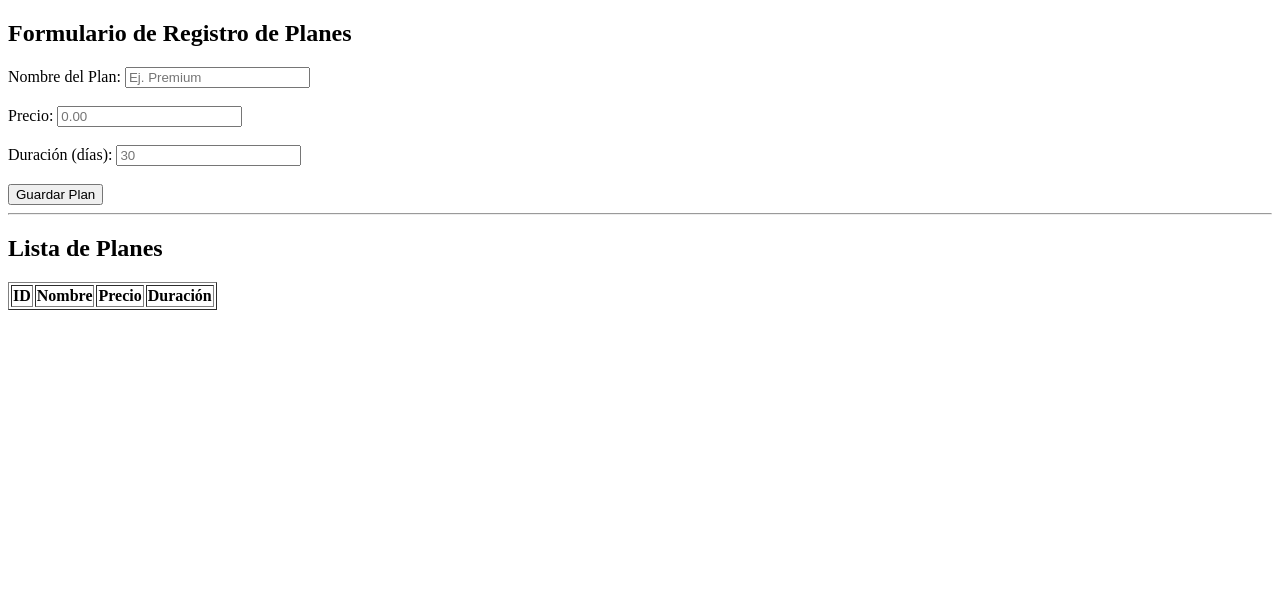
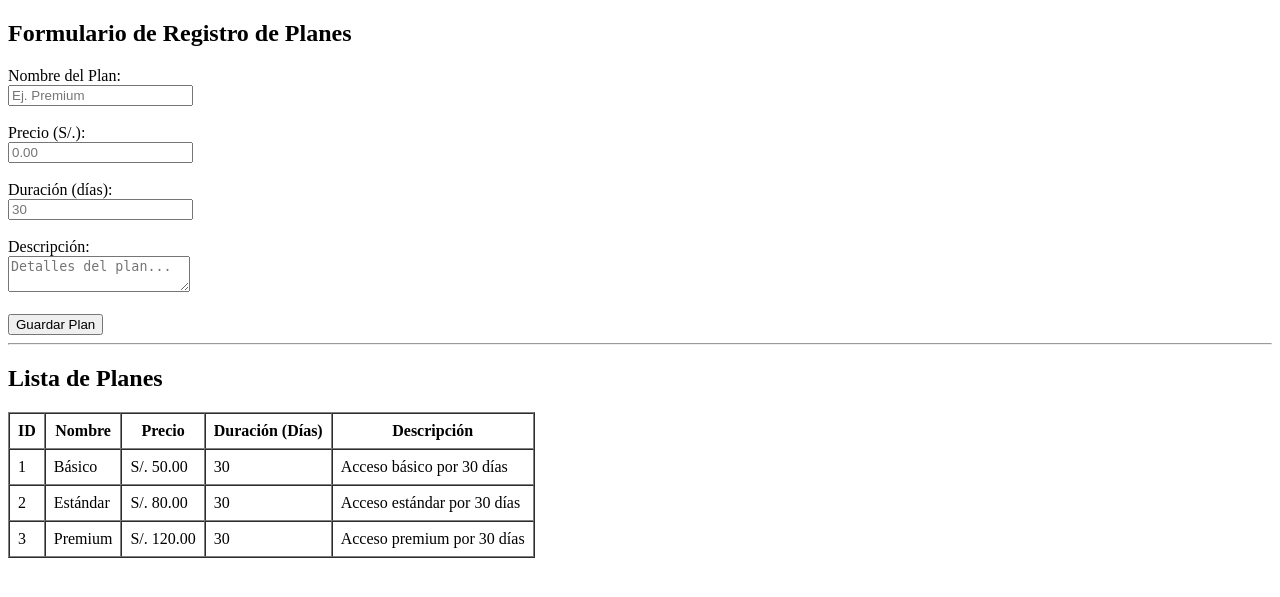
Before and after one commit to jherson199611/Proyecto_Gimnasio, a PHP site: page / in a window 1280 px wide. Shown: the top 597 px of the page. Run offline with PHP 8.4, Linux system fonts and the light colour scheme; data comes from the database, SQL or seed files in the repository; lists and menus that the app fills with data are empty.

Commit message:
Se agrega modulo de planes y membresias con conexion PDO

```diff
--- a/planes/index.php
+++ b/planes/index.php
@@ -1,3 +1,35 @@
+<?php
+require_once __DIR__ . '/plan.php';
+
+$mensaje = "";
+$planObj = new Plan();
+
+// Procesar el formulario cuando se envía por POST
+if ($_SERVER['REQUEST_METHOD'] === 'POST') {
+    $nombre        = trim($_POST['nombre'] ?? '');
+    $precio        = trim($_POST['precio'] ?? '');
+    $duracion_dias = trim($_POST['duracion_dias'] ?? '');
+    $descripcion   = trim($_POST['descripcion'] ?? '');
+
+    if (!empty($nombre) && !empty($precio) && !empty($duracion_dias)) {
+        try {
+            $resultado = $planObj->registrar($nombre, $precio, $duracion_dias, $descripcion);
+            if ($resultado) {
+                $mensaje = "<p style='color: green;'>¡Plan registrado exitosamente!</p>";
+            } else {
+                $mensaje = "<p style='color: red;'>Error al registrar el plan.</p>";
+            }
+        } catch (PDOException $e) {
+            $mensaje = "<p style='color: red;'>Error: El nombre del plan ya existe o los datos son inválidos.</p>";
+        }
+    } else {
+        $mensaje = "<p style='color: red;'>Por favor, completa los campos obligatorios.</p>";
+    }
+}
+
+// Obtener la lista actual de planes
+$planes = $planObj->consultar();
+?>
 <!DOCTYPE html>
 <html lang="es">
 <head>
@@ -6,15 +38,21 @@
 </head>
 <body>
     <h2>Formulario de Registro de Planes</h2>
+
+    <?= $mensaje ?>
+
     <form action="" method="POST">
-        <label>Nombre del Plan:</label>
-        <input type="text" name="nombre" placeholder="Ej. Premium"><br><br>
+        <label>Nombre del Plan:</label><br>
+        <input type="text" name="nombre" placeholder="Ej. Premium" required><br><br>
 
-        <label>Precio:</label>
-        <input type="number" name="precio" placeholder="0.00"><br><br>
+        <label>Precio (S/.):</label><br>
+        <input type="number" step="0.01" name="precio" placeholder="0.00" required><br><br>
 
-        <label>Duración (días):</label>
-        <input type="number" name="duracion" placeholder="30"><br><br>
+        <label>Duración (días):</label><br>
+        <input type="number" name="duracion_dias" placeholder="30" required><br><br>
+
+        <label>Descripción:</label><br>
+        <textarea name="descripcion" placeholder="Detalles del plan..."></textarea><br><br>
 
         <button type="submit">Guardar Plan</button>
     </form>
@@ -22,13 +60,33 @@
     <hr>
 
     <h2>Lista de Planes</h2>
-    <table border="1">
-        <tr>
-            <th>ID</th>
-            <th>Nombre</th>
-            <th>Precio</th>
-            <th>Duración</th>
-        </tr>
+    <table border="1" cellpadding="8" cellspacing="0">
+        <thead>
+            <tr>
+                <th>ID</th>
+                <th>Nombre</th>
+                <th>Precio</th>
+                <th>Duración (Días)</th>
+                <th>Descripción</th>
+            </tr>
+        </thead>
+        <tbody>
+            <?php if (empty($planes)): ?>
+                <tr>
+                    <td colspan="5" style="text-align: center;">No hay planes registrados todavía.</td>
+                </tr>
+            <?php else: ?>
+                <?php foreach ($planes as $plan): ?>
+                    <tr>
+                        <td><?= htmlspecialchars($plan['id']) ?></td>
+                        <td><?= htmlspecialchars($plan['nombre']) ?></td>
+                        <td>S/. <?= number_format($plan['precio'], 2) ?></td>
+                        <td><?= htmlspecialchars($plan['duracion_dias']) ?></td>
+                        <td><?= htmlspecialchars($plan['descripcion']) ?></td>
+                    </tr>
+                <?php endforeach; ?>
+            <?php endif; ?>
+        </tbody>
     </table>
 </body>
 </html>
--- a/planes/plan.php
+++ b/planes/plan.php
@@ -6,38 +6,40 @@ class Plan {
 
     public function __construct() {
         $conexion = new Conexion();
-        $this->db = $conexion->getConexion();
+        $this->db =$conexion->getConexion();
     }
 
-    // Registrar un nuevo plan (ej: Básico, Estándar, Premium)
-    public function registrar($nombre, $precio, $duracion) {
-        $sql = "INSERT INTO planes (nombre, precio, duracion_dias) VALUES (:nombre, :precio, :duracion)";
+    // Registrar un nuevo plan
+    public function registrar($nombre, $precio,$duracion_dias, $descripcion = null) {$sql = "INSERT INTO planes (nombre, precio, duracion_dias, descripcion)
+                VALUES (:nombre, :precio, :duracion_dias, :descripcion)";
         $stmt = $this->db->prepare($sql);
 
         return $stmt->execute([
-            ':nombre'   => $nombre,
-            ':precio'   => $precio,
-            ':duracion' => $duracion
+            ':nombre'        => $nombre,
+            ':precio'        => $precio,
+            ':duracion_dias' => $duracion_dias,
+            ':descripcion'   => $descripcion
         ]);
     }
 
-    // Actualizar precio y duración de un plan existente
-    public function actualizar($id_plan, $precio, $duracion) {
-        $sql = "UPDATE planes SET precio = :precio, duracion_dias = :duracion WHERE id = :id";
+    // Actualizar un plan existente
+    public function actualizar($id_plan, $precio,$duracion_dias, $descripcion = null) {$sql = "UPDATE planes
+                SET precio = :precio, duracion_dias = :duracion_dias, descripcion = :descripcion
+                WHERE id = :id";
         $stmt = $this->db->prepare($sql);
 
         return $stmt->execute([
-            ':precio'   => $precio,
-            ':duracion' => $duracion,
-            ':id'       => $id_plan
+            ':precio'        => $precio,
+            ':duracion_dias' => $duracion_dias,
+            ':descripcion'   => $descripcion,
+            ':id'            => $id_plan
         ]);
     }
 
     // Consultar todos los planes registrados
     public function consultar() {
-        $sql = "SELECT * FROM planes ORDER BY id ASC";
-        $stmt = $this->db->prepare($sql);
-        $stmt->execute();
+        $sql = "SELECT id, nombre, precio, duracion_dias, descripcion FROM planes ORDER BY id ASC";
+        $stmt =$this->db->prepare($sql);$stmt->execute();
 
         return $stmt->fetchAll(PDO::FETCH_ASSOC);
     }
```
Also changed, not shown: membresias/Membresias.php (+20 -22 lines).
